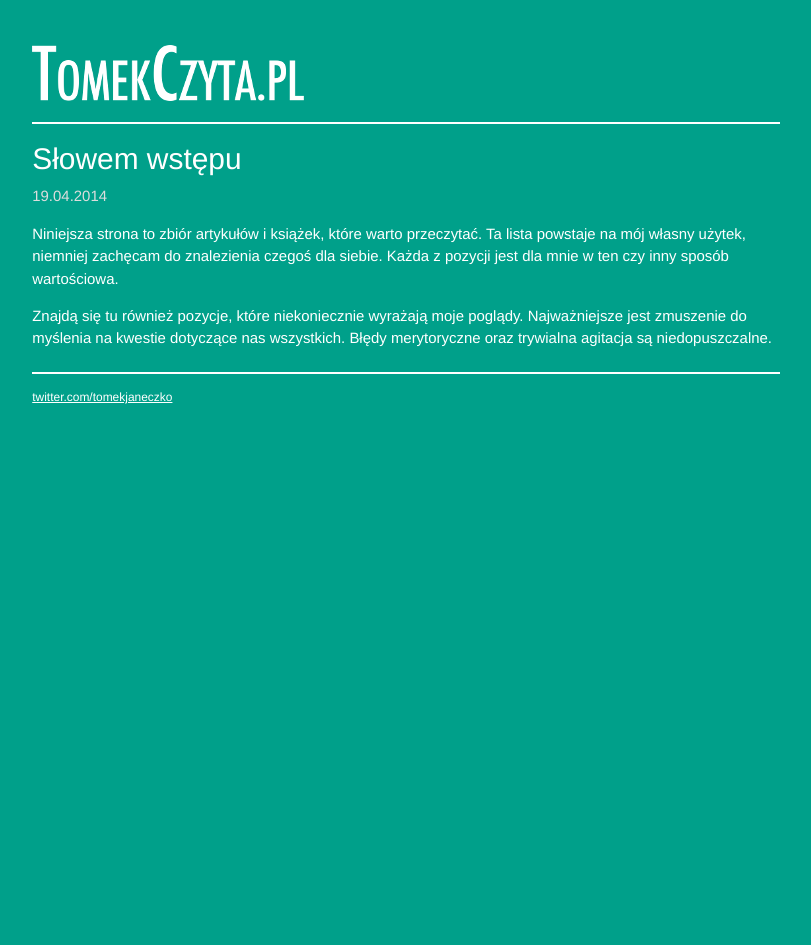
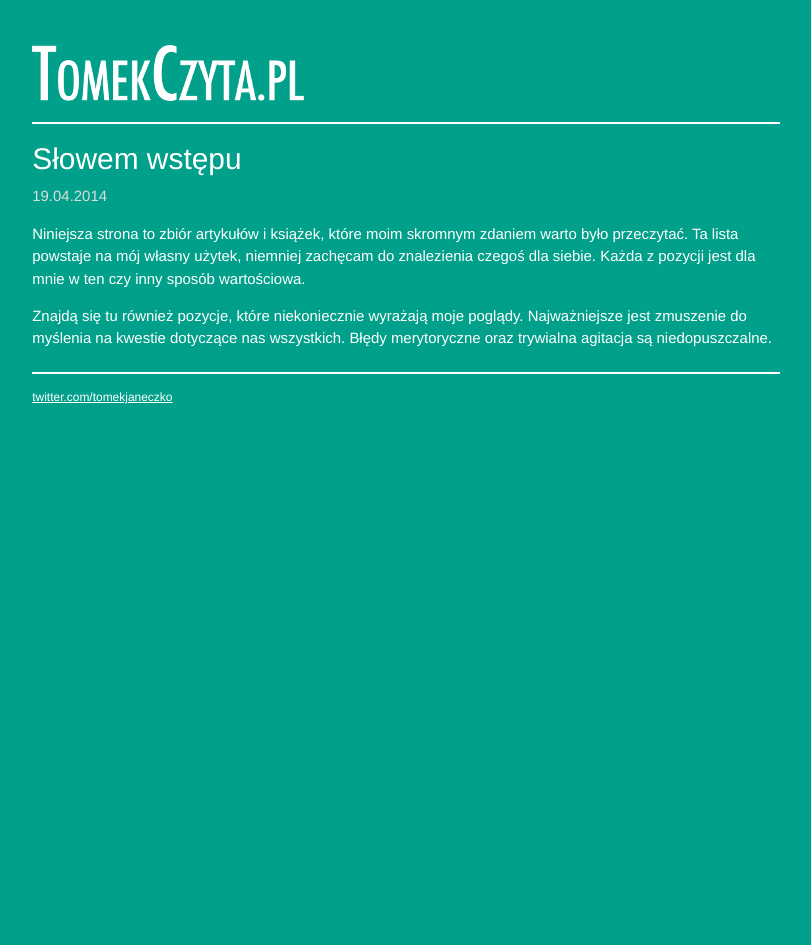
Before and after one commit to tomaszj/tomaszj.github.io, a Jekyll site: the page built from _posts/2014-04-19-slowem-wstepu.markdown, in a window 1280 px wide. Shown: the whole page, without its empty margins (234-1045 px from the left). Built offline with Jekyll 4.4.1, drawn with Linux system fonts in a browser that asks for light colours; Markdown is read by kramdown in place of the engine named in the settings.

Commit message:
Wstęp zmieniony.

```diff
--- a/_posts/2014-04-19-slowem-wstepu.markdown
+++ b/_posts/2014-04-19-slowem-wstepu.markdown
@@ -6,6 +6,6 @@ type: Wstęp
 categories: start
 ---
 
-Niniejsza strona to zbiór artykułów i książek, które warto przeczytać. Ta lista powstaje na mój własny użytek, niemniej zachęcam do znalezienia czegoś dla siebie. Każda z pozycji jest dla mnie w ten czy inny sposób wartościowa.
+Niniejsza strona to zbiór artykułów i książek, które moim skromnym zdaniem warto było przeczytać. Ta lista powstaje na mój własny użytek, niemniej zachęcam do znalezienia czegoś dla siebie. Każda z pozycji jest dla mnie w ten czy inny sposób wartościowa.
 
 Znajdą się tu również pozycje, które niekoniecznie wyrażają moje poglądy. Najważniejsze jest zmuszenie do myślenia na kwestie dotyczące nas wszystkich. Błędy merytoryczne oraz trywialna agitacja są niedopuszczalne.
```
